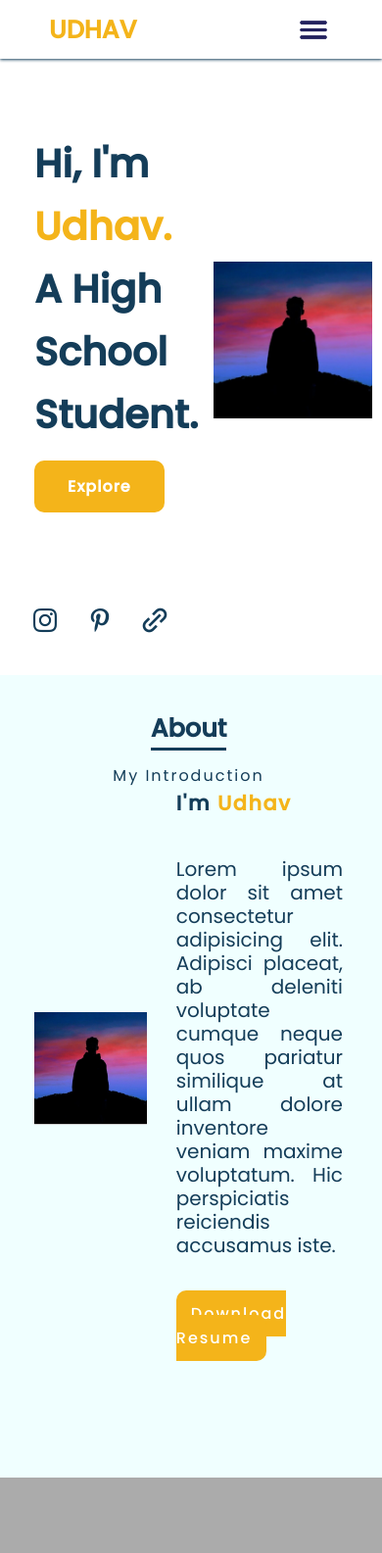
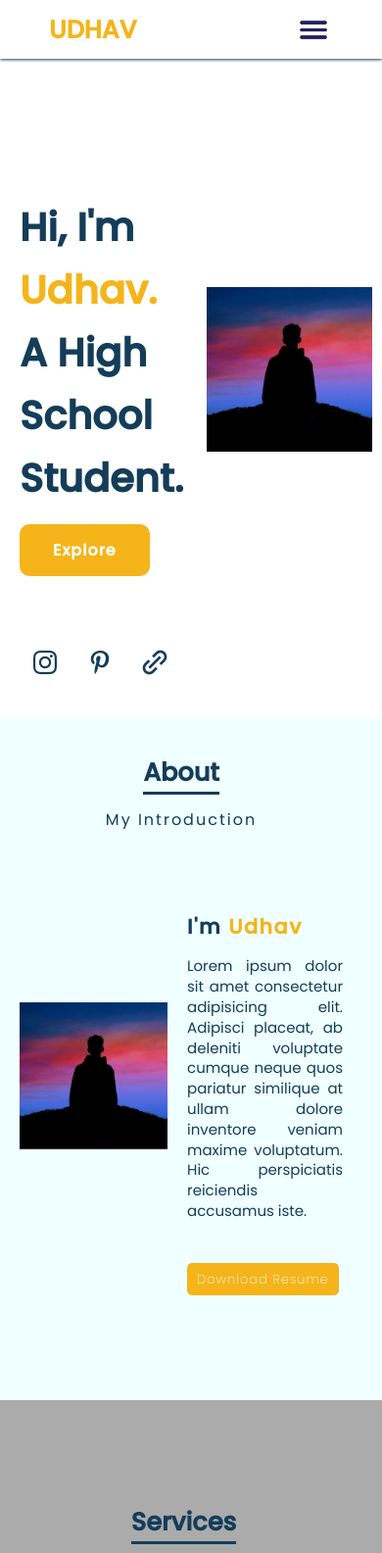
Before and after one commit to UC947746/Udhav-s_Website, a plain HTML site: page index.html in a window 390 px wide. Shown: the top 1585 px of the page at 98% size. Drawn offline with nearby package versions, Linux system fonts and the light colour scheme.

Commit message:
finally done

```diff
--- a/index.html
+++ b/index.html
@@ -10,6 +10,7 @@
     <link rel="stylesheet" href="style.css">
     <!-- Box Icons -->
     <link rel="stylesheet" href="https://unpkg.com/boxicons@latest/css/boxicons.min.css">
+    <link rel="icon" type="image/x-icon" href="images/favico.ico">
 </head>
 
 <body>
@@ -118,7 +119,7 @@
         </div>
     </section>
 
-    <!-- Work Section -->
+    <!-- Skills Section -->
     <section id="skills">
         <div class="heading">
             <h2>My Skills</h2>
--- a/style.css
+++ b/style.css
@@ -77,7 +77,6 @@ ul li a:hover{
     color: #143d59;
     font-size: 3.7rem;
     font-weight: 700;
-    margin-bottom: 5rem;
     line-height: 5.5rem;
 }
 span{
@@ -161,6 +160,13 @@ span{
     height: 400px;
     padding-right: 30px;
 }
+
+.about-img{
+    width: 400px;
+    height: 500px;
+    padding-right: 20px;
+}
+
 .about-img img{
     width: 100%;
     height: 100%;
@@ -174,9 +180,9 @@ span{
 .about-text h1{
     font-size: 2rem;
     color: #143d59;
-    margin-bottom: 30px;
+    margin-bottom: 10px;
     letter-spacing: 1.5px;
-    padding-bottom: 10px;
+    padding-bottom: 5px;
 }
 .about-text p{
     color: #143d59;
@@ -258,14 +264,17 @@ span{
 }
 .skill-bar .info .percent{
     font-weight: bold;
+    margin-right: 18px;
 }
 .skill-bar .bar{
-    width: 100%;
+    width: 95%;
     height: 10px;
     position:relative;
     background-color: #143d59;
-    border-radius: 25px;
+    border-radius: 30px;
     margin-top: 10px;
+    margin-left: 10px;
+    margin-right: 10px;
 }
 .skill-bar .bar span{
     width: 50%;
@@ -293,40 +302,40 @@ span{
     0%{
         width: 0;
     }100%{
-        width: 90%;
+        width: 75%;
     }
 }
 .skill-bar .bar .js{
-    width: 90%;
+    width: 60%;
     animation: js 3s;
 }
 @keyframes js {
     0%{
         width: 0;
     }100%{
-        width: 90%;
+        width: 60%;
     }
 }
 .skill-bar .bar .python{
-    width: 90%;
+    width: 80%;
     animation: python 3s;
 }
 @keyframes python {
     0%{
         width: 0;
     }100%{
-        width: 90%;
+        width: 80%;
     }
 }
 .skill-bar .bar .java{
-    width: 90%;
+    width: 20%;
     animation: java 3s;
 }
 @keyframes java {
     0%{
         width: 0;
     }100%{
-        width: 90%;
+        width: 20%;
     }
 }
 
@@ -386,7 +395,18 @@ span{
 
     }
     section{
-        padding: 0;
+        padding: 100px;
+        padding-left: 50px;
+    }
+    #home{
+        padding-top: 150px;
+        padding-bottom: 200px;
+    }
+
+    .home-text{
+        max-width: 500px;
+        margin-top: 100px;
+        padding-bottom: 10px;
     }
     .home-text h1 {
         font-size: 2.5rem;
@@ -411,12 +431,7 @@ span{
     .about-text {
         width: 400px;
     }
-    .about-text h1{
-        font-size: 1.3rem;
-    }
-    .about-text p{
-        line-height: 1.5rem;
-    }
+
     .skill-main{
         width: 100%;
         display: grid;
@@ -440,6 +455,36 @@ span{
     }
     .services-content .box{
         padding: 20px 40px;
+    }
+    .about-text a{
+        font-size: small;
+        padding: 7px 10px;
+        background: #f4b41a;
+        color: white;
+        border-radius: 5px;
+        font-weight: 200;
+        letter-spacing: 1px;
+    }
+
+    #about{
+        padding-bottom: 50px;
+    }
+    .about-text h1{
+        font-size: 1.3rem;
+        margin-bottom: 0px;
+        padding-top: 50px;
+    }
+
+    .about-text p{
+        line-height: 1.3rem;
+        font-size: 15px;
+    }
+    #home{
+        padding-top: 100px;
+        padding-bottom: 150px;
+    }
+    section{
+        padding-left: 20px;
     }
 }
 @media (max-width:360px) {
```
Also changed, not shown: images/favico.ico (added), 2 other files.
